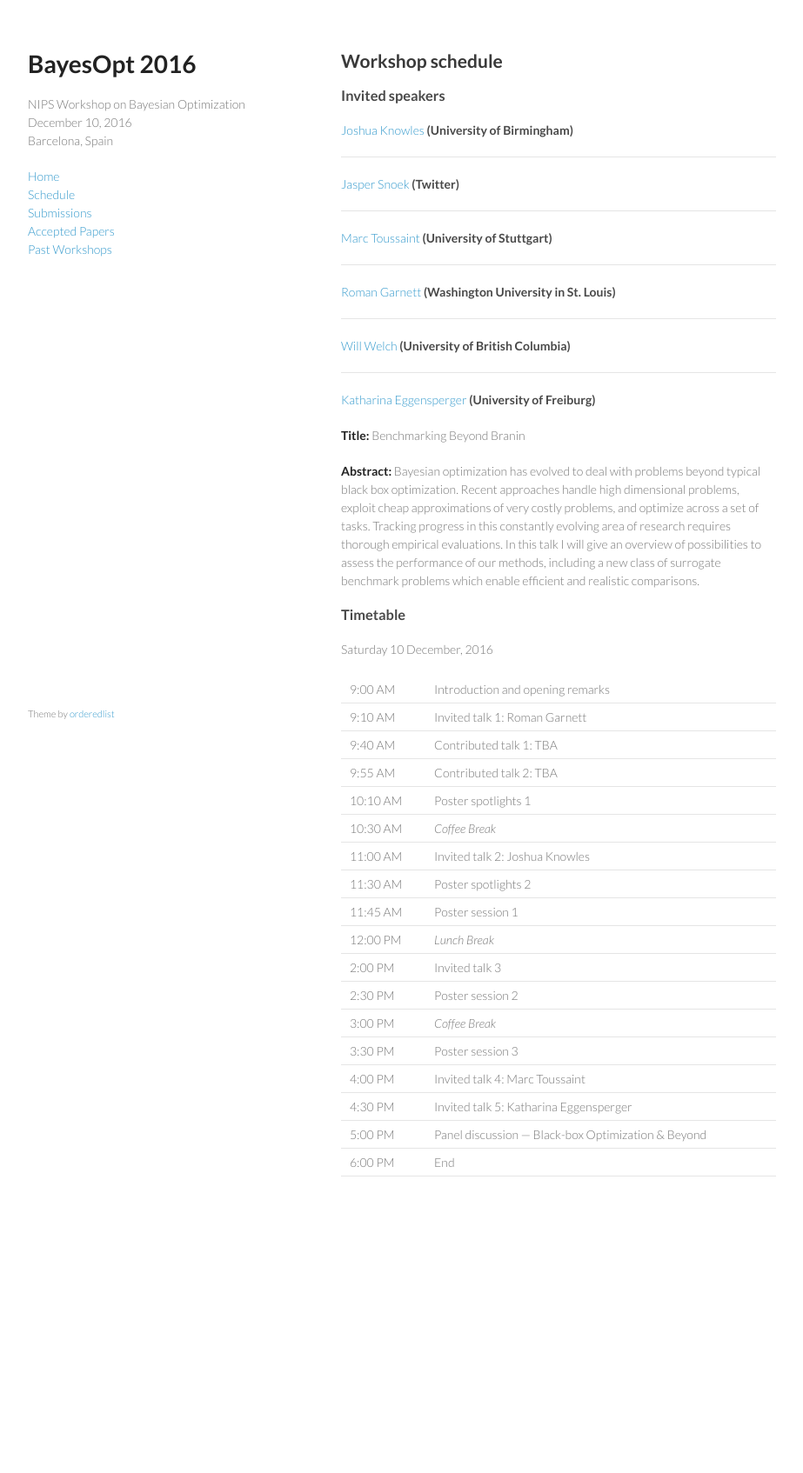
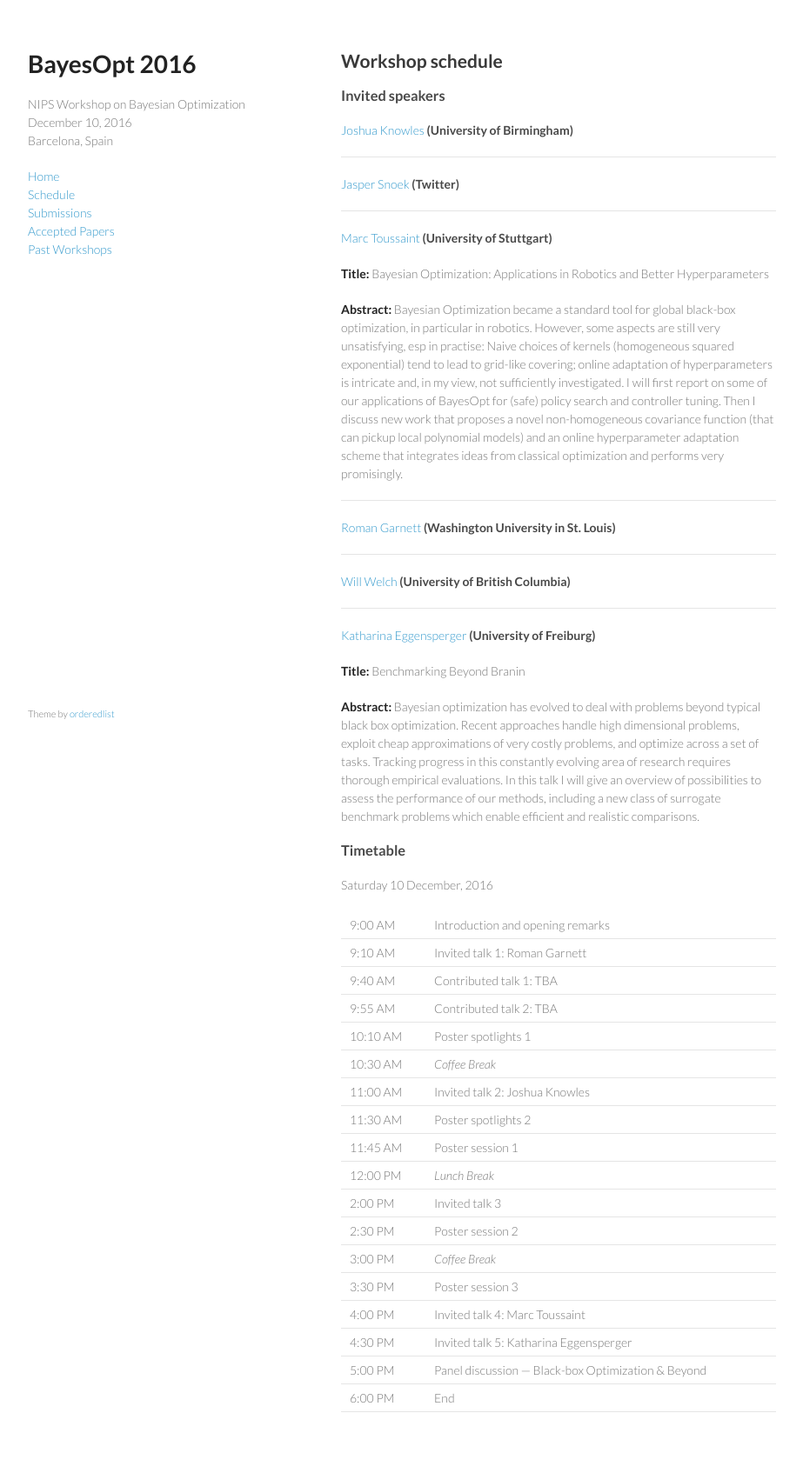
Before and after one commit to bayesopt/bayesopt.github.io, a Jekyll site: the page built from schedule.md, in a window 1280 px wide. Shown: the whole page at 87% size, without its empty margins (178-1101 px from the left). Built offline with Jekyll 4.4.1, drawn with Linux system fonts in a browser that asks for light colours; before the commit the page ends 1423 px from its top, so only the background shows below that.

Commit message:
marc abstract

```diff
--- a/schedule.md
+++ b/schedule.md
@@ -18,6 +18,15 @@ weight: 0
 
 #### [Marc Toussaint](www.marc-toussaint.net) (University of Stuttgart)
 
+**Title:** Bayesian Optimization: Applications in Robotics and Better Hyperparameters
+
+**Abstract:** Bayesian Optimization became a standard tool for global black-box
+optimization, in particular in robotics. However, some aspects are still very unsatisfying, esp in practise: Naive choices of kernels
+(homogeneous squared exponential) tend to lead to grid-like covering;
+online adaptation of hyperparameters is intricate and, in my view, not
+sufficiently investigated. I will first report on some of our
+applications of BayesOpt for (safe) policy search and controller tuning.
+Then I discuss new work that proposes a novel non-homogeneous covariance function (that can pickup local polynomial models) and an online hyperparameter adaptation scheme that integrates ideas from classical optimization and performs very promisingly.
 
 
 ---
```
Also changed, not shown: README.md.
